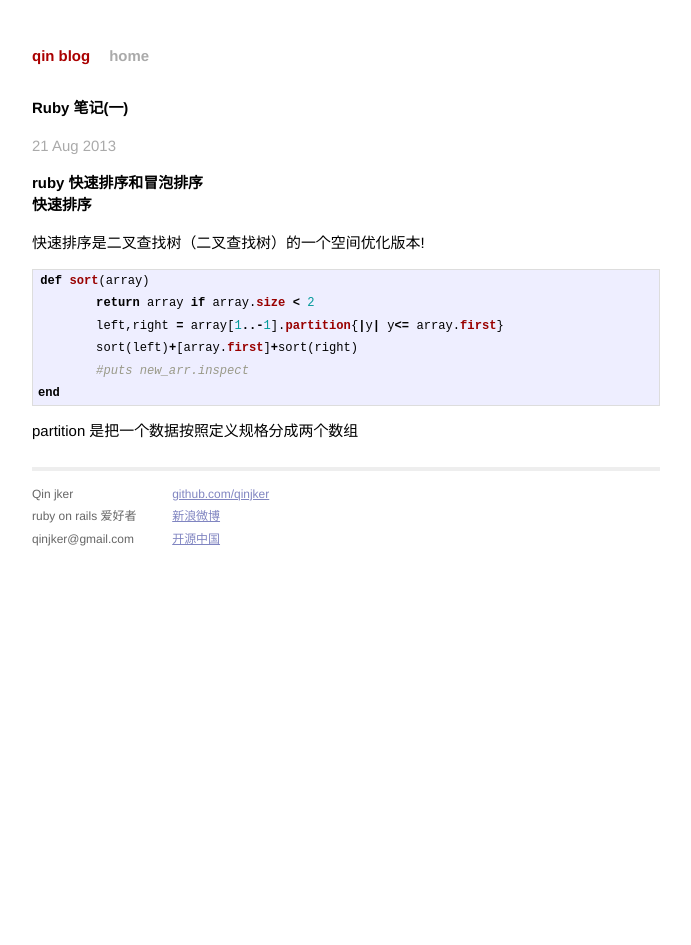
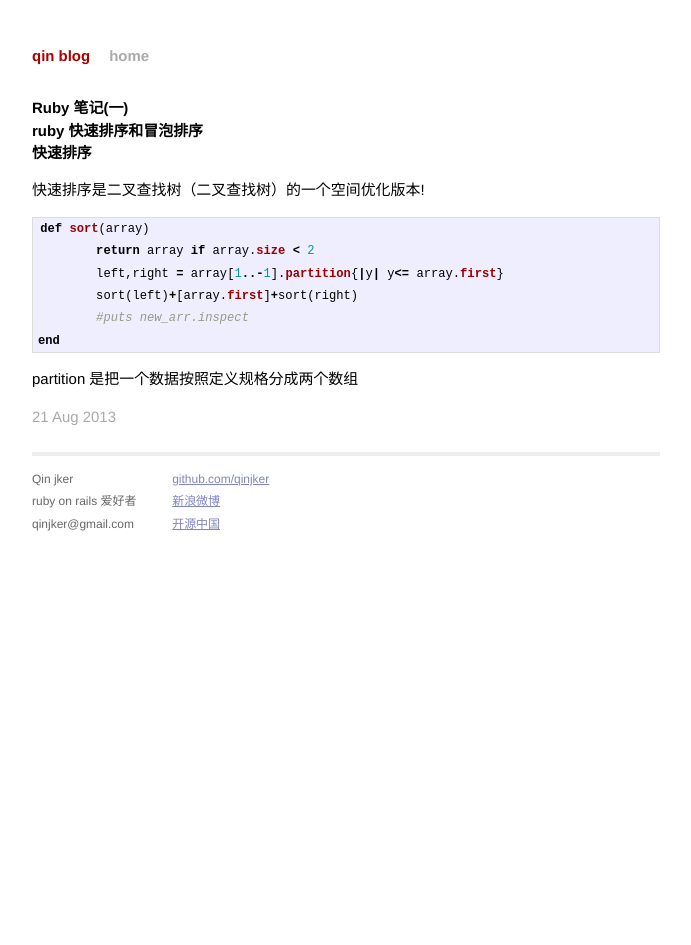
Before and after one commit to qinjker/qin_blog, a Jekyll site: the page built from _posts/2013-08-21-skill-to-ruby.markdown, in a window 1280 px wide. Shown: the whole page, without its empty margins (294-985 px from the left). Built offline with Jekyll 4.4.1, drawn with Linux system fonts in a browser that asks for light colours; Markdown is read by kramdown in place of the engine named in the settings.

Commit message:
update post layout

```diff
--- a/_layouts/post.html
+++ b/_layouts/post.html
@@ -2,8 +2,8 @@
 layout: default
 ---
 <h2>{{ page.title }}</h2>
-<p class="meta">{{ page.date | date_to_string }}</p>
 
 <div class="post">
 {{ content }}
 </div>
+<p class="meta">{{ page.date | date_to_string }}</p>
```
